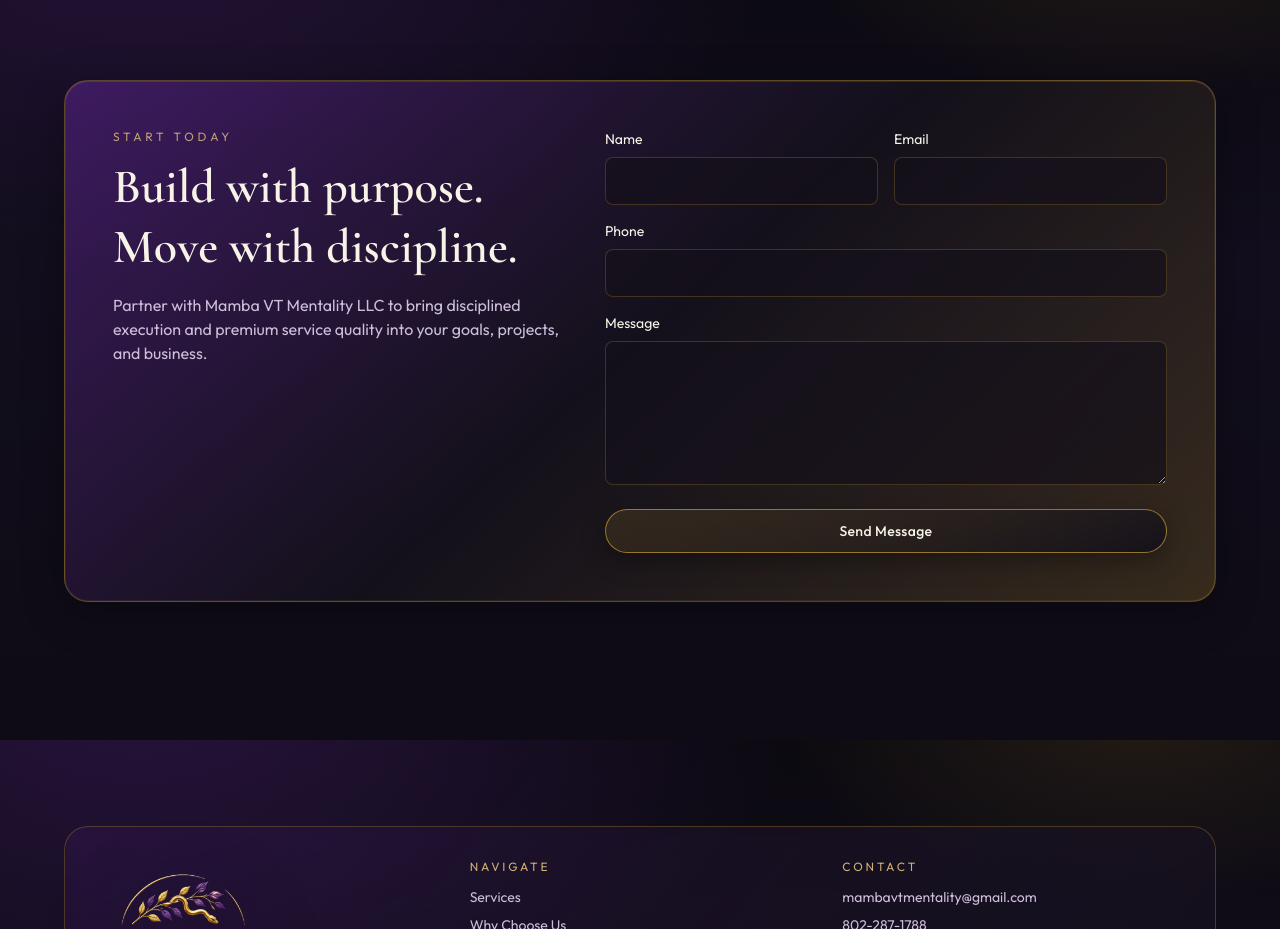
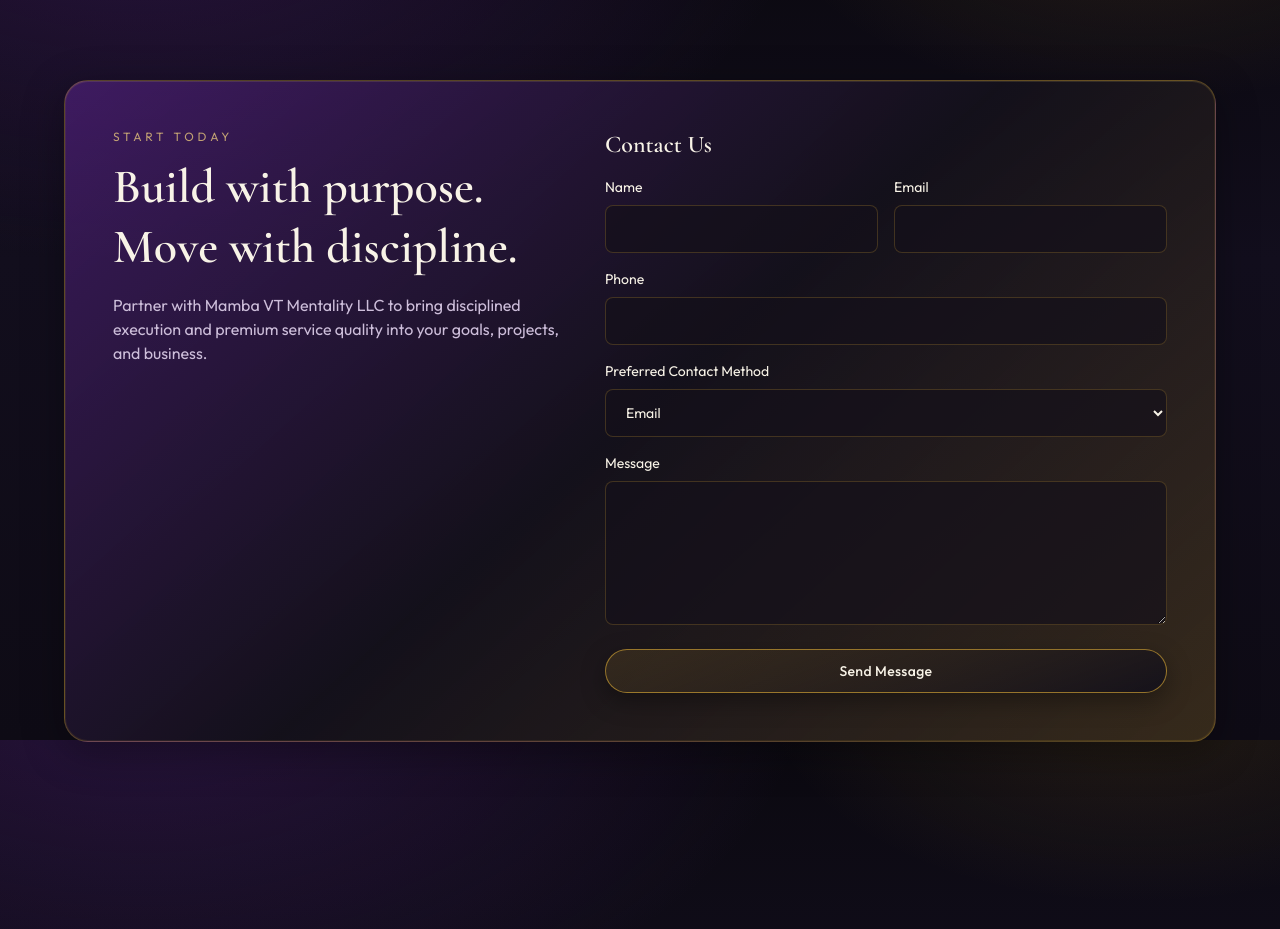
Before and after one commit to mambavtmentality/mamba, a Next.js app: page / in a window 1280 px wide. Shown: the part 3260-4189 px from the top of the page. Built offline with nearby package versions, Linux system fonts and the light colour scheme.

Commit message:
Add contact form method field

```diff
--- a/components/CTA.tsx
+++ b/components/CTA.tsx
@@ -20,6 +20,7 @@
           method="POST"
           className="grid gap-4"
         >
+          <h3 className="font-display text-2xl text-mamba-cream">Contact Us</h3>
           <input type="hidden" name="_subject" value="Website Inquiry" />
           <input type="hidden" name="_captcha" value="false" />
           <input type="hidden" name="_template" value="table" />
@@ -65,6 +66,20 @@
           </label>
 
           <label className="grid gap-2 text-sm text-mamba-cream">
+            Preferred Contact Method
+            <select
+              className="min-h-12 rounded-lg border border-mamba-gold/25 bg-mamba-charcoal/70 px-4 text-mamba-cream outline-none transition-colors focus:border-mamba-gold"
+              name="preferred_contact_method"
+              defaultValue="Email"
+              required
+            >
+              <option value="Email">Email</option>
+              <option value="Text">Text</option>
+              <option value="Call">Call</option>
+            </select>
+          </label>
+
+          <label className="grid gap-2 text-sm text-mamba-cream">
             Message
             <textarea
               className="min-h-36 resize-y rounded-lg border border-mamba-gold/25 bg-mamba-charcoal/70 px-4 py-3 text-mamba-cream outline-none transition-colors placeholder:text-muted/70 focus:border-mamba-gold"
```
